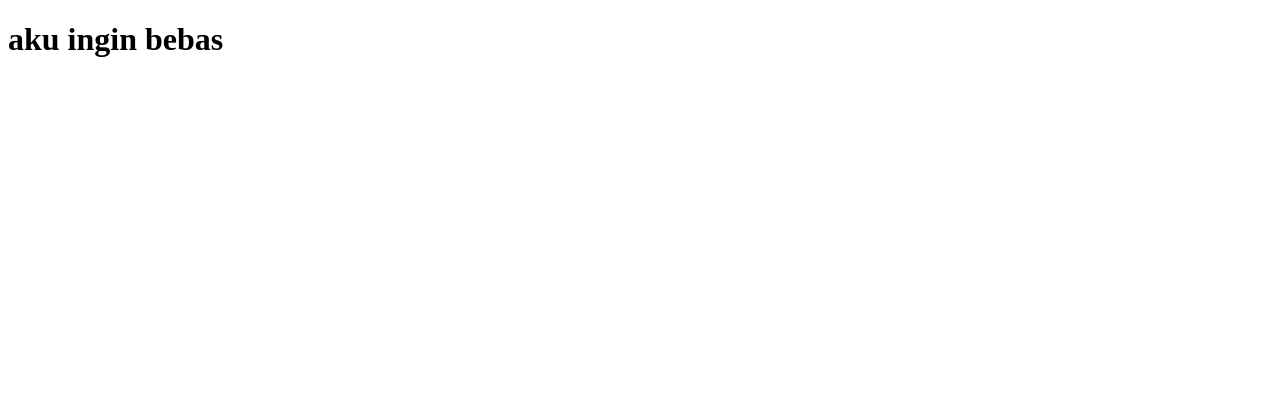
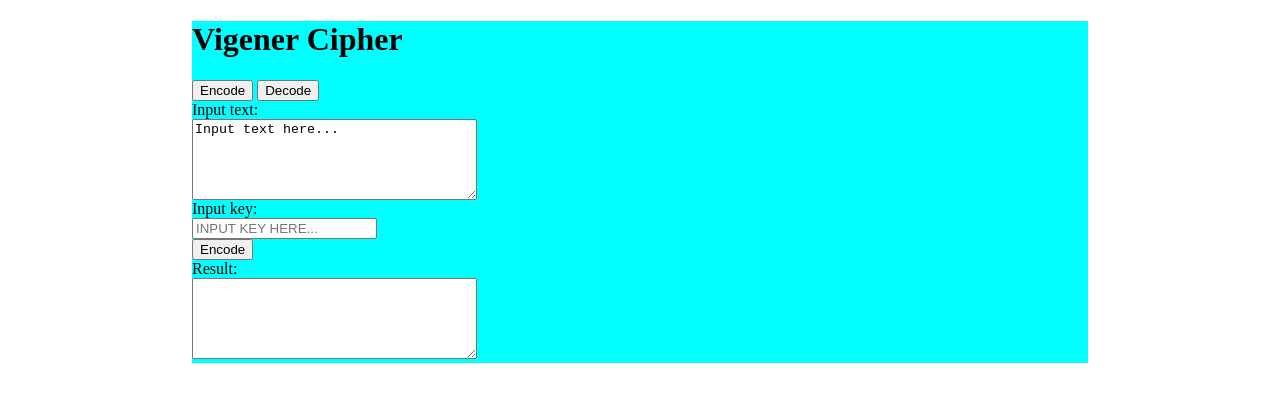
Before and after one commit to nabilfikrisp/uas-prak-kripto2022, a plain HTML site: page index.html in a window 1280 px wide. Drawn offline with Linux system fonts and the light colour scheme.

Commit message:
vigenere beres

```diff
--- a/index.html
+++ b/index.html
@@ -7,11 +7,38 @@
   <meta name="viewport" content="width=device-width, initial-scale=1.0">
   <link rel="stylesheet" href="style.css">
 
+
+
+  <script defer src="https://use.fontawesome.com/releases/v5.15.4/js/all.js"
+    integrity="sha384-rOA1PnstxnOBLzCLMcre8ybwbTmemjzdNlILg8O7z1lUkLXozs4DHonlDtnE7fpc"
+    crossorigin="anonymous"></script>
+
+
+
   <title>Cipher Cipher</title>
 </head>
 
 <body>
-  <h1 class="judul">putang ina</h1>
+  <div class="container">
+    <h1 class="judul">Vigener Cipher</h1>
+    <button onclick="showEncode()">Encode</button>
+    <button onclick="showDecode()">Decode</button>
+
+    <label for="text">Input text:</label>
+    <textarea id="text" class="text" name="text" rows="5" cols="33">Input text here...
+      </textarea>
+    <label for="key">Input key:</label>
+
+    <input type="text" name="key" id="key" class="key" placeholder="Input key here..." style="text-transform:uppercase">
+    <button class="encodeDiv" onclick="encode()">Encode</button>
+    <button class="decodeDiv" onclick="decode()">Decode</button>
+
+    <div class="resultBox">
+      <label for="result">Result:</label>
+      <textarea id="result" class="result" name="result" rows="5" cols="33">
+      </textarea>
+    </div>
+  </div>
 </body>
 <script src="script.js"></script>
 
--- a/script.js
+++ b/script.js
@@ -1,4 +1,118 @@
 let myH1 = document.querySelector('.judul');
 
-myH1.innerHTML = 'aku ingin bebas';
-console.log(myH1);
+function generateKey(str, key) {
+
+  key = key.split("");
+  if (str.length == key.length)
+    return key.join("");
+  else {
+    let temp = key.length;
+    for (let i = 0; i < (str.length - temp); i++) {
+
+      key.push(key[i % ((key).length)])
+    }
+  }
+  return key.join("");
+}
+
+function getAllIndexes(arr, val) {
+  var indexes = [], i = -1;
+  while ((i = arr.indexOf(val, i + 1)) != -1) {
+    indexes.push({
+      value: val,
+      index: i
+    });
+  }
+  return indexes;
+}
+
+function encode() {
+  let text = document.querySelector('.text').value;
+  let key = document.querySelector('.key').value;
+  let result = document.querySelector('.result');
+
+  if (!text || !key) {
+    alert('text atau key tidak boleh kosong!');
+    return;
+  }
+
+  if (key.length > text.length) {
+    alert('key tidak bisa lebih panjang dari text');
+    return;
+  }
+
+  text = text.split('');
+  let charIndex = 0;
+  let charValue = '';
+  let symbolDict = getAllIndexes(text,);
+
+  let upperText = [];
+  for (let i = 0; i < text.length; i++) {
+    charIndex = i;
+    charValue = text[i];
+    if (!/^[a-zA-Z]*$/.test(text[i])) {
+      // console.log(text.indexOf(char, charIndex + 1));
+      symbolDict.push({
+        value: charValue,
+        index: charIndex
+      })
+    }
+    if (/^[A-Z]*$/.test(text[i])) {
+      upperText.push(charIndex)
+    }
+  };
+  console.log(symbolDict)
+  console.log(upperText)
+
+  text = text.join('').replace(/[^a-zA-Z]+/g, '').toLowerCase();
+
+  key = generateKey(text, key).toLowerCase();
+
+
+  console.log(text);
+  console.log(key);
+
+  let cipherText = '';
+  let calculated = 0;
+  for (let i = 0; i < text.length; i++) {
+
+    // console.log(text.charCodeAt(i));
+    // console.log(key.charCodeAt(i));
+    calculated = (text.charCodeAt(i) + key.charCodeAt(i) - 194) % 26;
+    cipherText += String.fromCharCode(calculated + 97);
+  }
+
+  for(let i in symbolDict){
+    cipherText = cipherText.slice(0, symbolDict[i]['index']) + symbolDict[i]['value'] + cipherText.slice(symbolDict[i]['index'])
+  }
+
+  cipherText = cipherText.split('');
+  for(let i in upperText){
+    cipherText[upperText[i]] = cipherText[upperText[i ]].toUpperCase();
+  }
+  cipherText = cipherText.join('');
+  result.innerHTML = cipherText;
+}
+
+function decode() {
+  const text = document.querySelector('.text').value;
+  const key = document.querySelector('.key').value;
+  console.log(text);
+  console.log(key);
+}
+
+function showEncode() {
+  const encodeDiv = document.querySelector('.encodeDiv');
+  const decodeDiv = document.querySelector('.decodeDiv');
+
+  encodeDiv.style.display = "block";
+  decodeDiv.style.display = "none"
+}
+
+function showDecode() {
+  const encodeDiv = document.querySelector('.encodeDiv');
+  const decodeDiv = document.querySelector('.decodeDiv');
+
+  encodeDiv.style.display = "none";
+  decodeDiv.style.display = "block"
+}
--- a/style.css
+++ b/style.css
@@ -0,0 +1,30 @@
+html, body {
+  margin: 0;
+  padding: 0;
+}
+
+.container {
+  background-color: aqua;
+  width: 70vw;
+  margin: auto;
+  /* display: flex;
+  align-items: center;
+  justify-content: center;
+  flex-direction: column; */
+}
+
+label {
+  display: block;
+}
+
+.text {
+  display: block;
+}
+
+.key {
+  display: block;
+}
+
+.decodeDiv {
+  display: none;
+}
```
